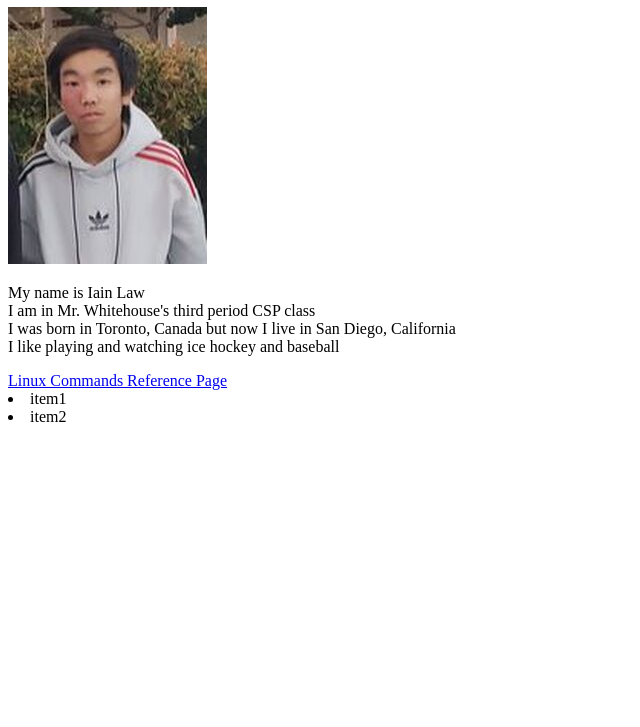
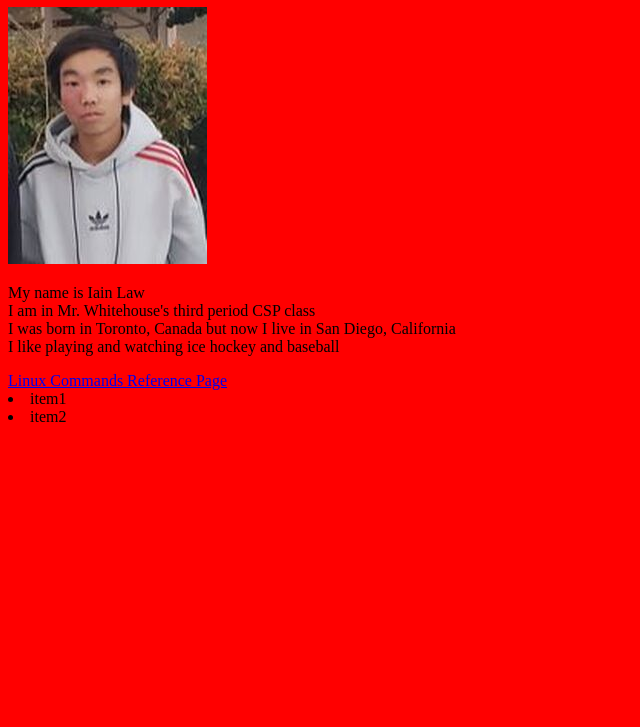
Before and after one commit to IainLaw/apcsp-website, a plain HTML site: page index.html in a window 1280 px wide. Shown: the part 73-800 px from the top of the page, without its empty margins (0-640 px from the left). Drawn offline with Linux system fonts and the light colour scheme.

Commit message:
added css

```diff
--- a/index.html
+++ b/index.html
@@ -1,9 +1,10 @@
 <!DOCTYPE html>
 <html>
   <head>
+    <link rel="stylesheet" type="text/css" href="style.css">
     <title>Student Page</title>
   </head>
-  <body>
+  <body class="color">
 
     <h1>Welcome to Iain Law's very cool website</h1>
     <img src="IAINLAW.jpg" >
--- /dev/null
+++ b/style.css
@@ -0,0 +1,4 @@
+.color {
+    background-color:red;
+
+}
```
